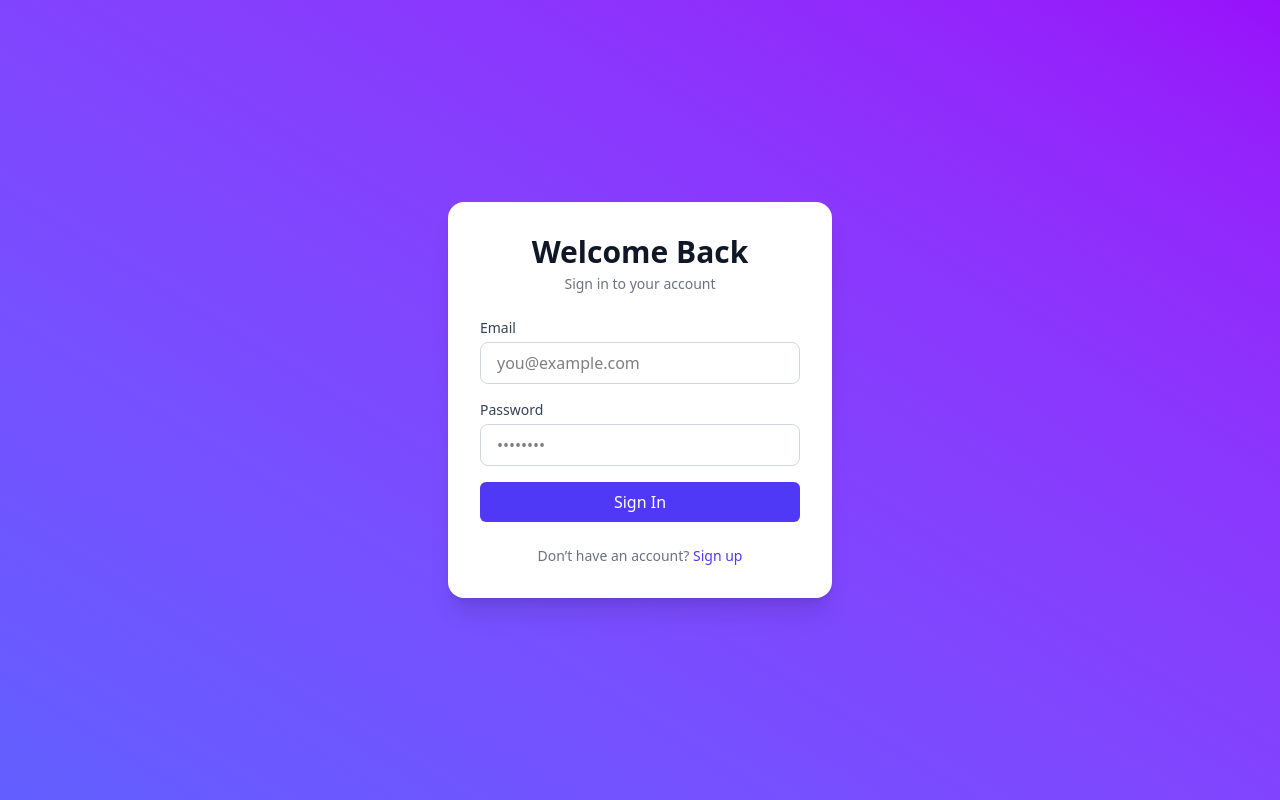
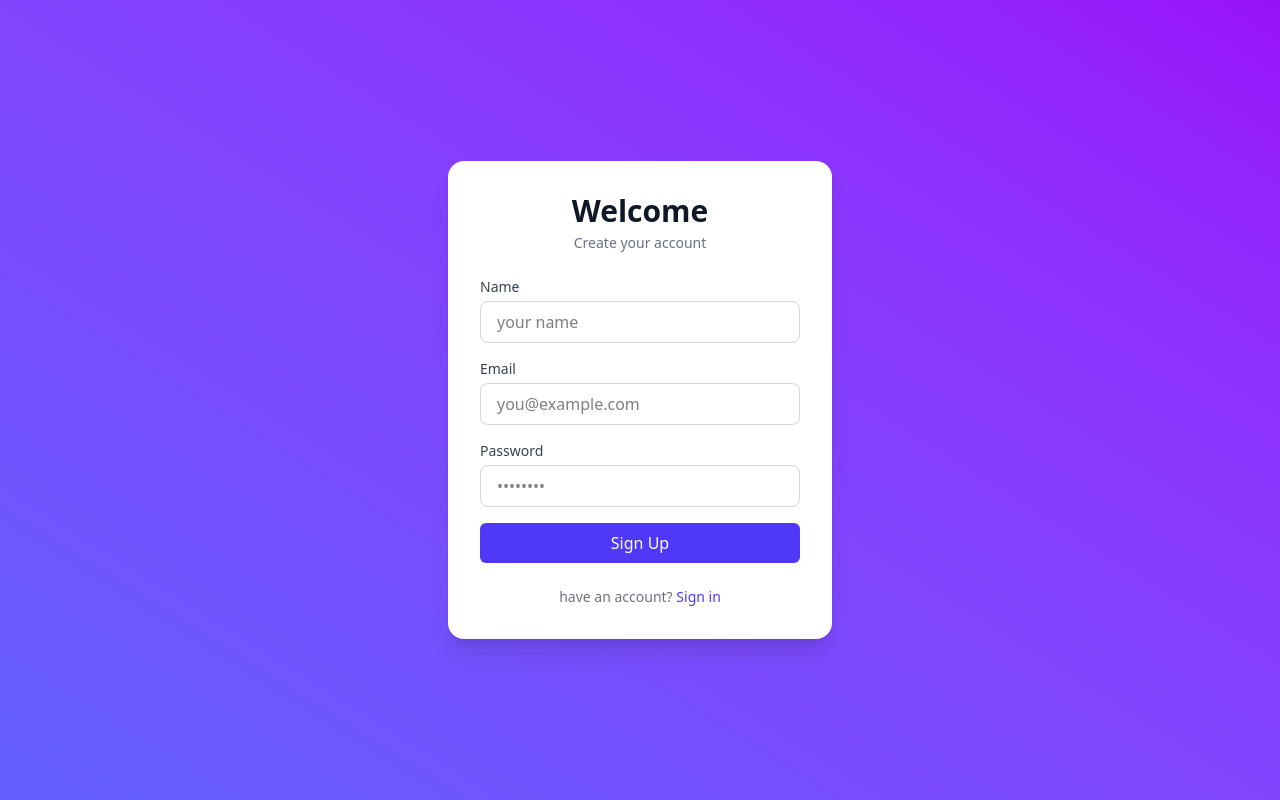
Before and after one commit to shwetank08/Job-Tracker, a React (Vite) app in the folder client/: page / in a window 1280 px wide. Built offline with nearby package versions, Linux system fonts and the light colour scheme.

Commit message:
signup page update

```diff
--- a/client/src/App.jsx
+++ b/client/src/App.jsx
@@ -1,10 +1,11 @@
 import React from 'react'
 import SignIn from './components/SignIn';
+import SignUp from './components/SignUp';
 
 const App = () => {
   return (
     <>
-      <SignIn/>
+      <SignUp/>
     </>
   )
 }
--- a/client/src/components/SignUp.jsx
+++ b/client/src/components/SignUp.jsx
@@ -0,0 +1,64 @@
+import React from "react";
+
+const SignUp = () => {
+  return (
+    <div className="min-h-screen flex items-center justify-center bg-gradient-to-tr from-indigo-500 to-purple-600 px-4">
+      <div className="bg-white rounded-2xl shadow-xl p-8 w-full max-w-sm space-y-6">
+        <div className="text-center">
+          <h1 className="text-3xl font-extrabold text-gray-900">
+            Welcome
+          </h1>
+          <p className="text-sm text-gray-500 mt-1">Create your account</p>
+        </div>
+
+        <form className="space-y-4">
+          <div>
+            <label className="block text-sm font-medium text-gray-700">
+              Name
+            </label>
+            <input
+              type="email"
+              placeholder="your name"
+              className="mt-1 w-full px-4 py-2 border border-gray-300 rounded-lg focus:ring-2 focus:ring-indigo-500 focus:outline-none transition"
+            />
+          </div>
+
+          <div>
+            <label className="block text-sm font-medium text-gray-700">
+              Email
+            </label>
+            <input
+              type="email"
+              placeholder="you@example.com"
+              className="mt-1 w-full px-4 py-2 border border-gray-300 rounded-lg focus:ring-2 focus:ring-indigo-500 focus:outline-none transition"
+            />
+          </div>
+
+          <div>
+            <label className="block text-sm font-medium text-gray-700">
+              Password
+            </label>
+            <input
+              type="password"
+              placeholder="••••••••"
+              className="mt-1 w-full px-4 py-2 border border-gray-300 rounded-lg focus:ring-2 focus:ring-indigo-500 focus:outline-none transition"
+            />
+          </div>
+
+          <button className="w-full bg-indigo-600 hover:bg-indigo-700 transition-all duration-300 ease-in-out transform hover:scale-105 cursor-pointer text-white p-2 rounded-md">
+            Sign Up
+          </button>
+        </form>
+
+        <div className="text-sm text-center text-gray-500">
+          have an account?{" "}
+          <a href="#" className="text-indigo-600 hover:underline font-medium">
+            Sign in
+          </a>
+        </div>
+      </div>
+    </div>
+  );
+};
+
+export default SignUp;
```
